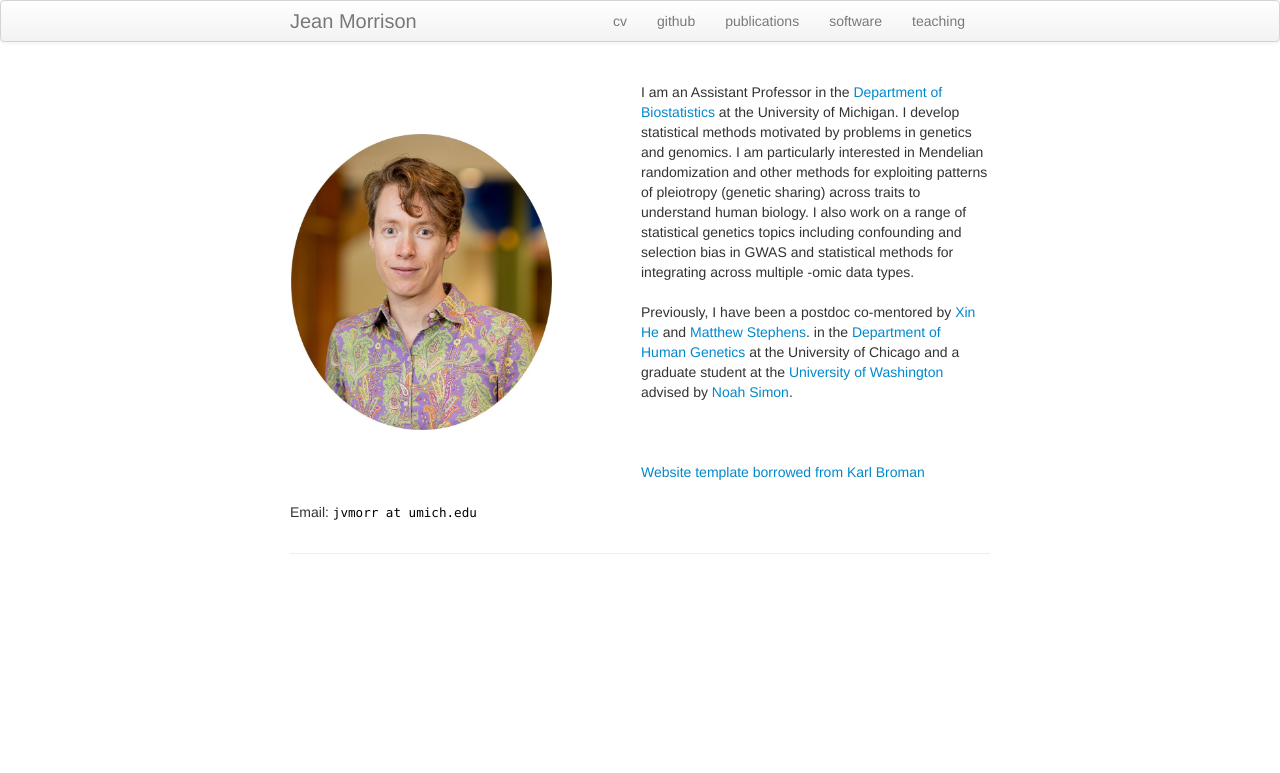
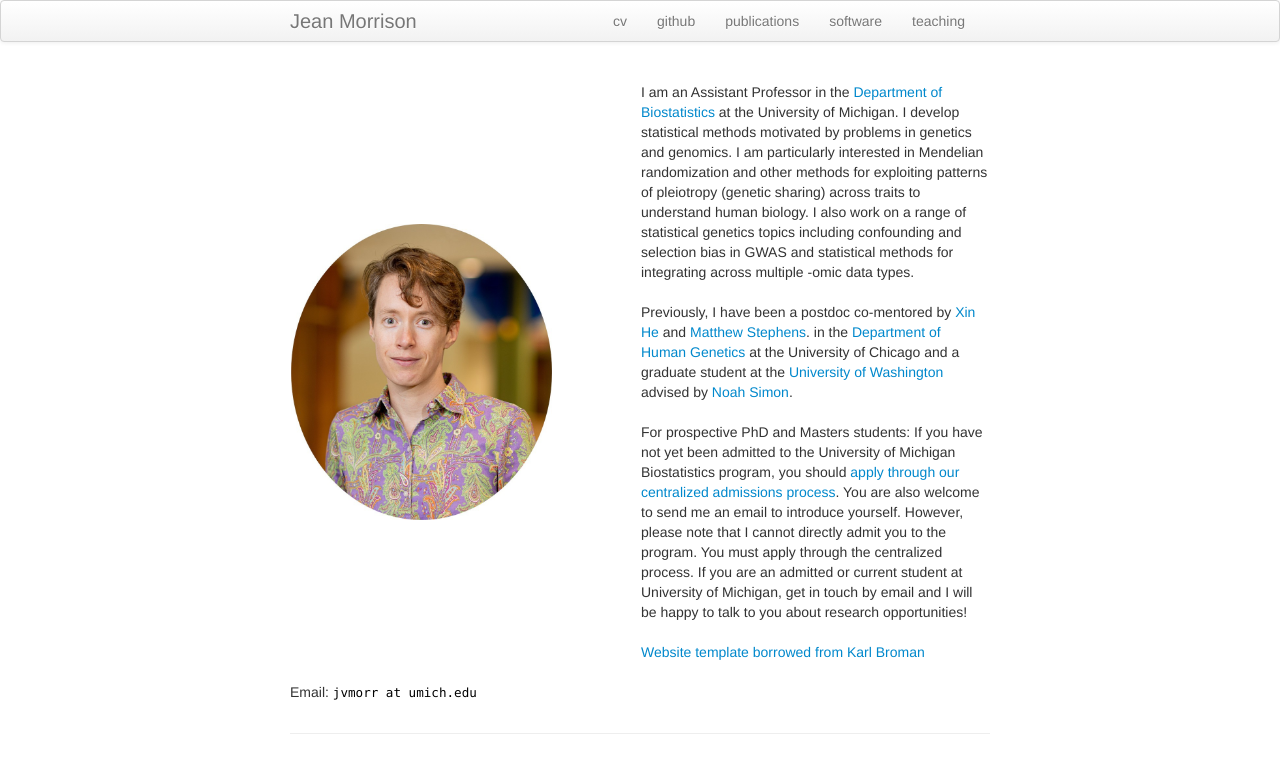
Before and after one commit to jean997/jean997.github.io, a Jekyll site: the page built from index.md, in a window 1280 px wide. Shown: the top 773 px of the page. Built offline with Jekyll 4.4.1, drawn with Linux system fonts in a browser that asks for light colours; some of the changed lines change nothing that is shown.

Commit message:
Add message for prospective students

```diff
--- a/index.md
+++ b/index.md
@@ -2,7 +2,7 @@
 layout: frontpage
 title: Jean Morrison
 description:
-keywords: Jean, JADE, FRET, CAUSE, statistics, statistical genetics
+keywords: Jean, JADE, FRET, CAUSE, statistics, statistical genetics, Mendelian Randomization
 ---
 
 <!--
@@ -36,6 +36,9 @@
   	advised by <a href="http://www.faculty.washington.edu/nrsimon/">Noah Simon</a>.<br>
    <br>
 
+For prospective PhD and Masters students: If you have not yet been admitted to the University of Michigan Biostatistics program, you should <a href = "https://sph.umich.edu/biostat/biostatistics-prospective-students.html">apply through our centralized admissions process</a>. You are also welcome to send me an email to introduce yourself. However, please note that I cannot directly admit you to the program. You must apply through the centralized process. If you are an admitted or current student at University of Michigan, get in touch by email and I will be happy to talk to you about research opportunities!
+
+
   	<br>
    <br>
    <a href="https://kbroman.org/">Website template borrowed from Karl Broman</a>
```
